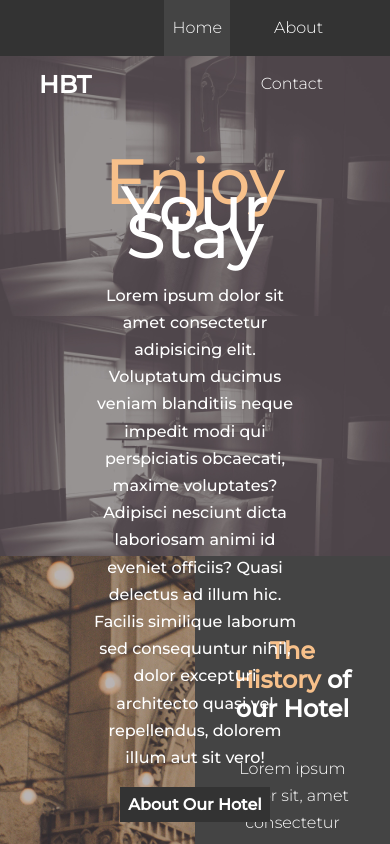
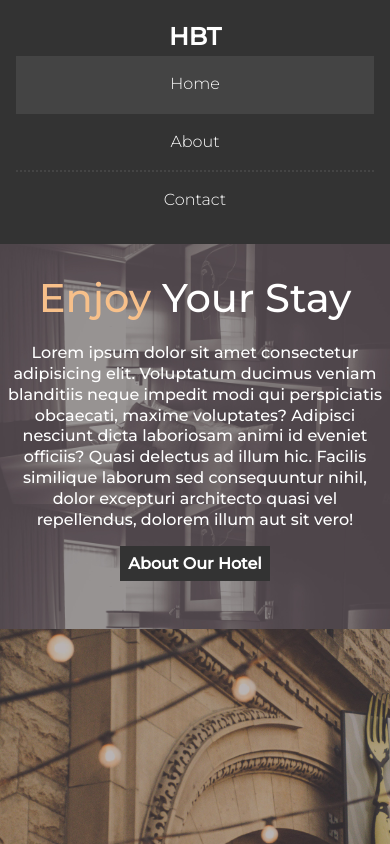
Before and after one commit to khizarkamal/Hotel-Website, a plain HTML site: page index.html in a window 390 px wide. Shown: the top 844 px of the page. Drawn offline with Linux system fonts and the light colour scheme.

Commit message:
Added Responsiveness to Pages

```diff
--- a/css/main.css
+++ b/css/main.css
@@ -122,6 +122,7 @@ body{
 }
 
 
+
 /* Home Info Section */
 .home__info{
     height: 400px;
@@ -169,6 +170,7 @@ body{
 
 
 
+
 /* Features Section */
 
 
@@ -201,3 +203,96 @@ body{
     color:white;
     padding: 30px;
 }
+
+
+@media (max-width:500px){
+    .showcase{
+        height: 385px;
+        padding:1rem 0.5rem;
+    }
+
+    .showcase__container{
+        /* margin: rem */
+        text-align: center;
+        margin: 1.5rem auto;
+        width: 100%;
+    }
+    .showcase__paragraph{
+        line-height: 1.3rem;
+        font-size: 1rem;
+    }
+    .showcase__heading{
+        font-size: 2.5rem;
+        line-height: 1.7rem;
+    }
+    .info__container * {
+        padding-bottom: 1rem;
+    }
+    .info__paragraph{
+        line-height: 1rem;
+    }
+    .info__image{
+        display: block;
+        width:100%;
+    }
+    .info__container{
+        width: 100%;
+        display: block;
+        margin-bottom: 2rem;
+        padding: 3rem 1rem;
+    }
+
+    .navigation{
+        /* height: 13.5rem; */
+        height: 100%;
+        text-align: center;
+        margin:0 auto;
+        padding: 1rem;
+        max-width: 100%;
+    }
+    .navigation__Logo{
+        display: block;
+        text-align: center;
+    }
+    .navigation__items{
+        display: block;
+        text-align: center;
+        width: 100%;
+    }
+    .navigation__item{
+        display: block;
+        width: 100%;
+        text-align: center;
+        margin: 0;
+        border-bottom: 2px dotted #444;
+    }
+
+    .navigation__item:last-child{
+        border-bottom: none;
+    }
+
+    .box{
+        display: block;
+        width: 100%;
+    }
+}
+
+
+@media (min-width:768px) and (max-width:1024px){
+    .showcase__heading{
+        font-size: 3.4rem;
+        line-height: 1.7rem;
+    }
+    .showcase__paragraph{
+        line-height: 1.4rem;
+    }
+    .info__container * {
+        padding-bottom: 1rem;
+    }
+    .info__paragraph{
+        line-height: 1.2rem;
+    }
+    .box{
+        width:32.9%;
+    }
+}
--- a/index.html
+++ b/index.html
@@ -69,6 +69,7 @@
             </div>
        </section>
 
+       <div class="clr"></div>
 
        <section id="features">
            <div class="box">
```
Also changed, not shown: css/about.css (+36 -0 lines), css/contact.css (+24 -0 lines).
